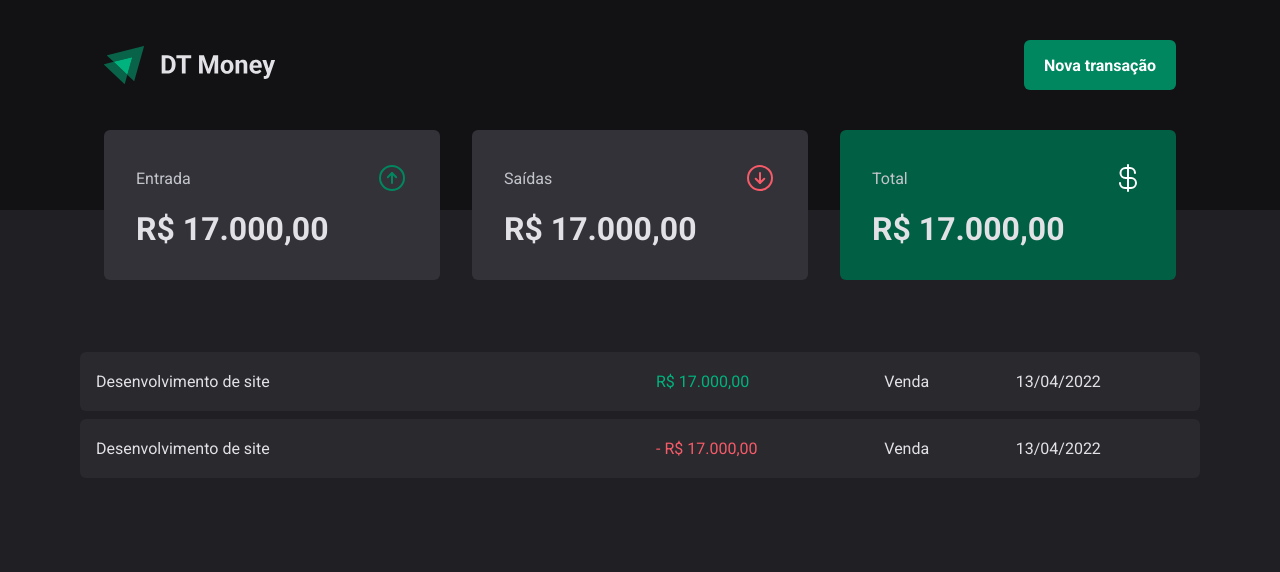
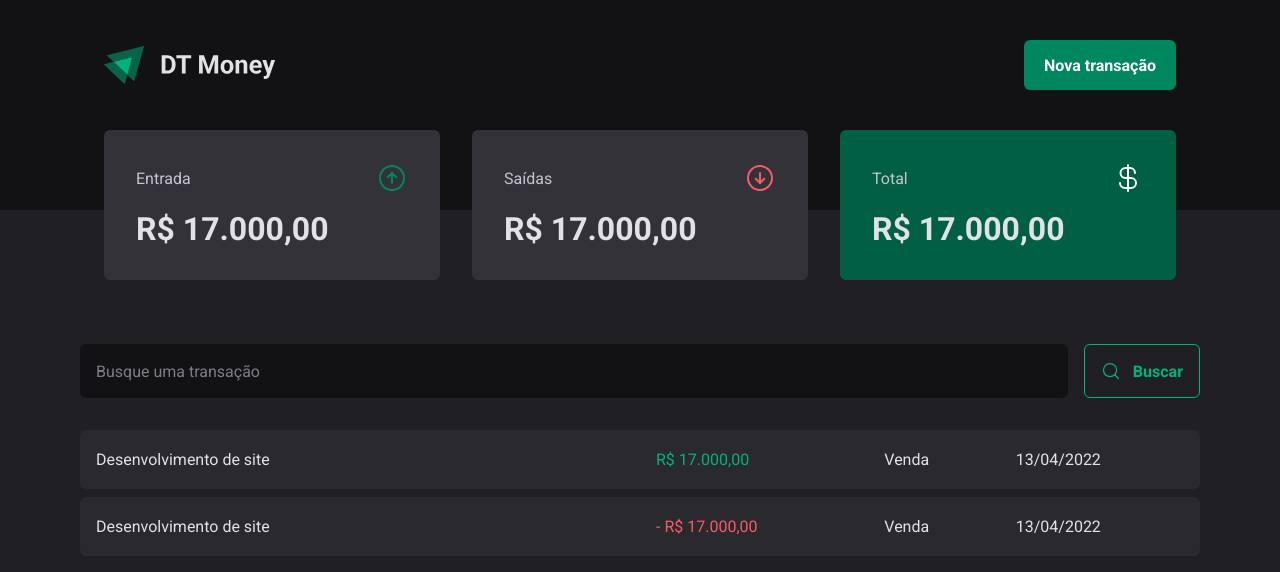
Before and after one commit to AvilyRs/dt-money, a React (Vite) app: page / in a window 1280 px wide. Shown: the top 572 px of the page. Built offline with nearby package versions, Linux system fonts and the light colour scheme.

Commit message:
feat: search form

```diff
--- /dev/null
+++ b/src/pages/Transactions/components/SearchForm/index.tsx
@@ -0,0 +1,16 @@
+import { SearchFormContainer, SearchIcon } from './styles';
+
+export function SearchForm() {
+  return (
+    <SearchFormContainer>
+      <input
+        type='text'
+        placeholder='Busque uma transação '
+      />
+      <button type='submit'>
+        <SearchIcon />
+        Buscar
+      </button>
+    </SearchFormContainer>
+  );
+}
--- /dev/null
+++ b/src/pages/Transactions/components/SearchForm/styles.ts
@@ -0,0 +1,52 @@
+import styled from 'styled-components';
+import { MagnifyingGlass } from 'phosphor-react';
+
+const iconSize = '1.25rem';
+
+export const SearchFormContainer = styled.form`
+  display: flex;
+  gap: 1rem;
+
+  input {
+    flex: 1;
+    border-radius: 6px;
+    border: 0;
+    padding: 1rem;
+    color: ${props => props.theme['gray-300']};
+    background: ${props => props.theme['gray-900']};
+
+    &::placeholder {
+      color: ${props => props.theme['gray-500']};
+    }
+  }
+
+  button {
+    display: flex;
+    align-items: center;
+    gap: 0.75rem;
+
+    border: 0;
+    padding: 1rem;
+    background: transparent;
+    border-radius: 6px;
+    border: 1px solid ${props => props.theme['green-300']};
+    color: ${props => props.theme['green-300']};
+    font-weight: bold;
+
+    &:hover {
+      color: ${props => props.theme.white};
+      border-color: ${props => props.theme['green-500']};
+      background: ${props => props.theme['green-500']};
+      transition:
+        background-color 0.2s,
+        color 0.2s,
+        border-color 0.2s
+      ;
+    }
+  }
+`;
+
+export const SearchIcon = styled(MagnifyingGlass).attrs({
+  size: iconSize
+})`
+`;
--- a/src/pages/Transactions/index.tsx
+++ b/src/pages/Transactions/index.tsx
@@ -1,5 +1,6 @@
 import { Header } from '../../components/Header';
 import { Summary } from '../../components/Summary';
+import { SearchForm } from './components/SearchForm';
 
 import { PriceHighlight, TransactionsContainer, TransactionsTable } from './styles';
 
@@ -9,7 +10,9 @@ export function Transactions() {
       <Header />
       <Summary />
 
+
       <TransactionsContainer>
+        <SearchForm />
         <TransactionsTable>
           <tbody>
             <tr>
--- a/src/pages/Transactions/styles.ts
+++ b/src/pages/Transactions/styles.ts
@@ -17,6 +17,7 @@ export const TransactionsTable = styled.table`
   width: 100%;
   border-collapse: separate;
   border-spacing: 0 0.5rem;
+  margin-top: 1.5rem;
 
   td {
     padding: 1.25rem 1rem;
```
